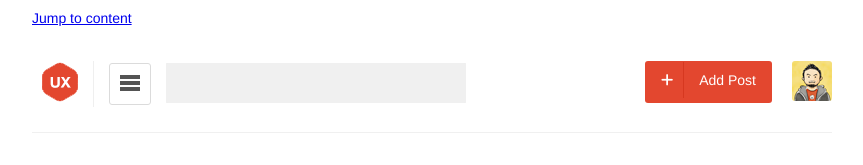
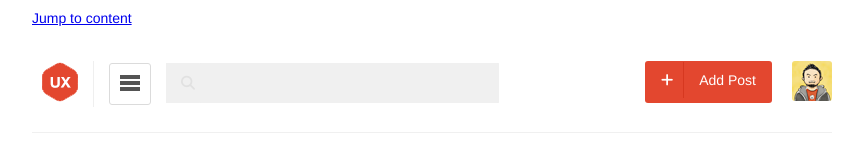
Before and after one commit to deblynprado/frontend-test, a plain HTML site: page index.html in a window 1280 px wide. Shown: the top 165 px of the page, without its empty margins (208-1071 px from the left). Drawn offline with nearby package versions, Linux system fonts and the light colour scheme.

Commit message:
Including search icon

```diff
--- a/_sass/partials/_forms.scss
+++ b/_sass/partials/_forms.scss
@@ -21,6 +21,7 @@ form {
     .fa {
       color: #e1e1e1;
       padding-left: 15px;
+      border: 3px solid red;
     }
 	}
 }
--- a/index.html
+++ b/index.html
@@ -31,6 +31,7 @@
       <form action="#" id="search" class="search" role="search">
         <div class="search">
           <label for="input-search" class="hidden">search</label>
+          <i class="fa fa-search" aria-hidden="true"></i>
           <input id="input-search" type="search" name="input-search" value="" />
         </div>
       </form>
```
